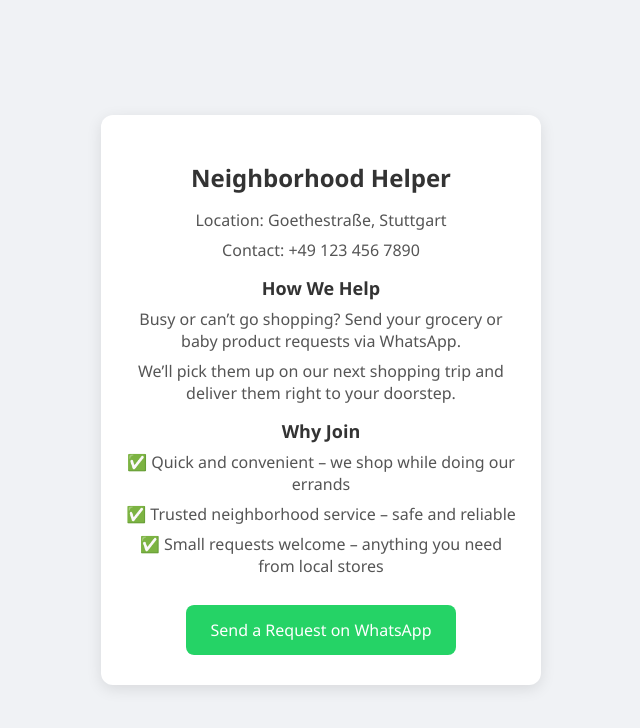
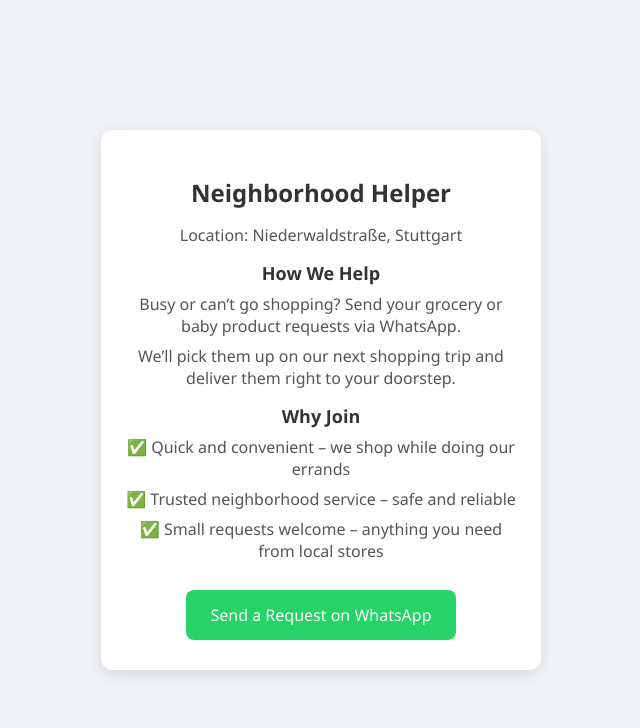
Before and after one commit to anandk2907/nachban, a plain HTML site: page Index.html in a window 1280 px wide. Shown: the whole page, without its empty margins (319-959 px from the left). Drawn offline with Linux system fonts and the light colour scheme.

Commit message:
Change location in Index.html
Updated location and removed contact information.

```diff
--- a/Index.html
+++ b/Index.html
@@ -59,8 +59,7 @@
 <body>
   <div class="card">
     <h1>Neighborhood Helper</h1>
-    <p>Location: Goethestraße, Stuttgart</p>
-    <p>Contact: +49 123 456 7890</p>
+    <p>Location: Niederwaldstraße, Stuttgart</p>
 
     <div class="section-title">How We Help</div>
     <p>Busy or can’t go shopping? Send your grocery or baby product requests via WhatsApp.</p>
```
